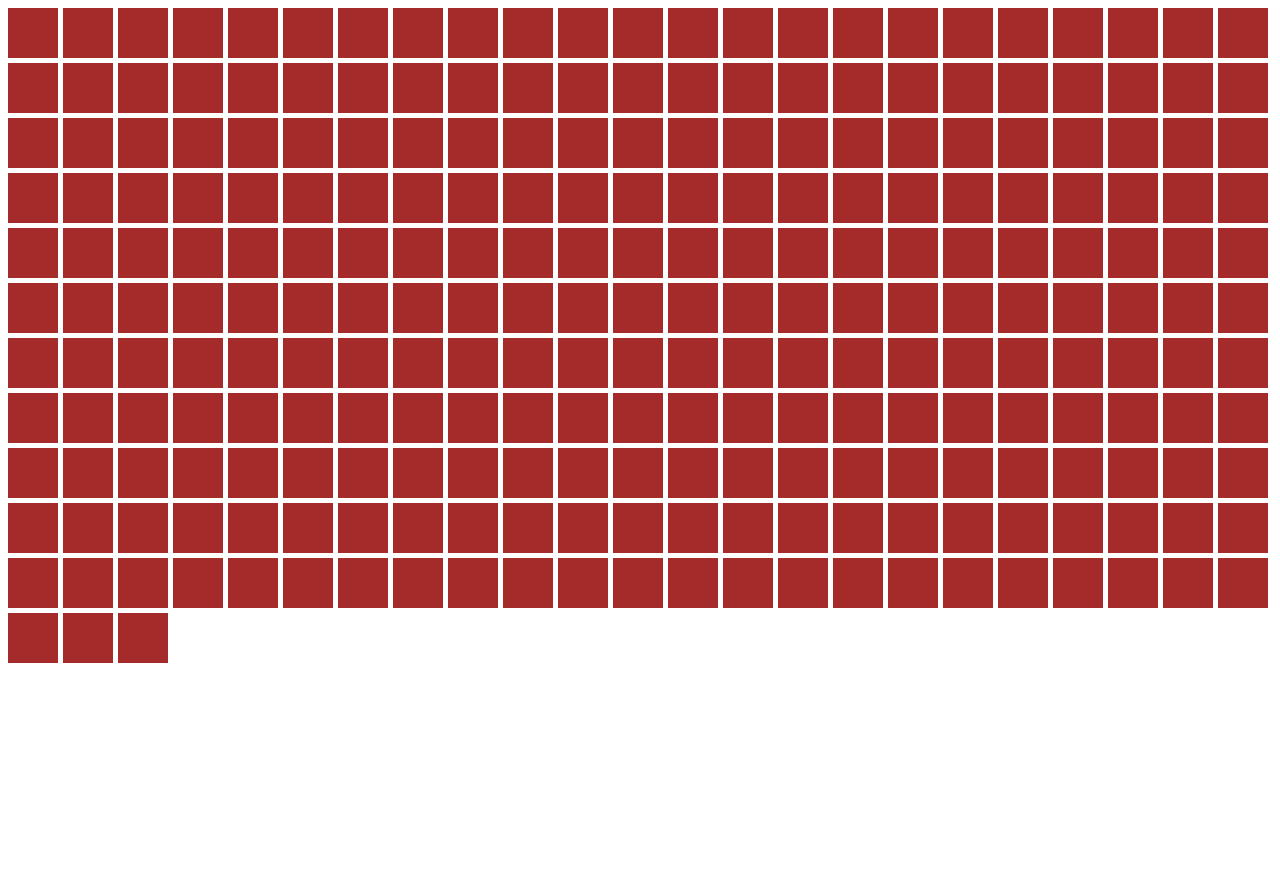
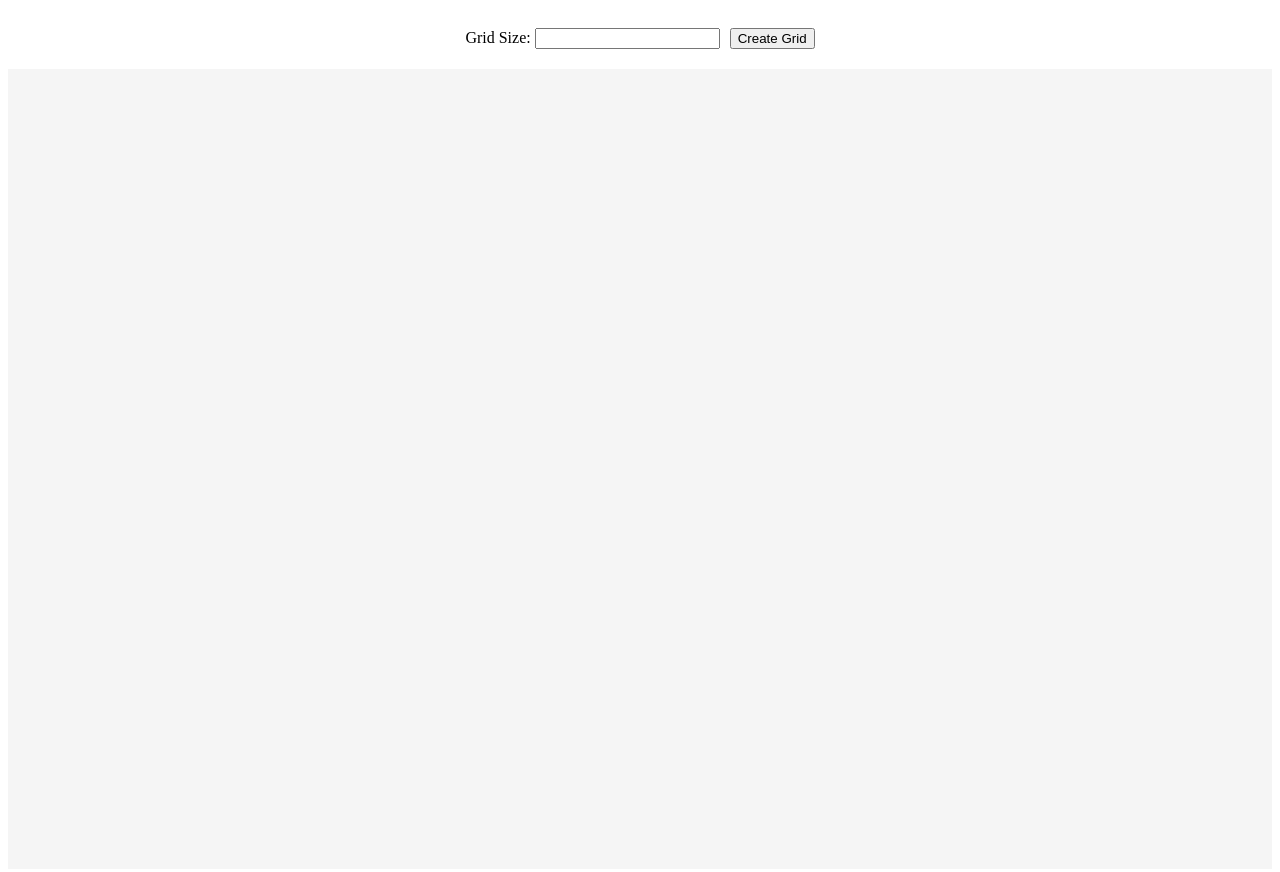
Before and after one commit to sem-at-home/etch-a-sketch, a plain HTML site: page index.html in a window 1280 px wide. Before the commit the page ends 800 px from the top, so only its background shows below. Drawn offline with Linux system fonts and the light colour scheme.

Commit message:
Initial commit etch-a-sketch

```diff
--- a/index.html
+++ b/index.html
@@ -8,6 +8,13 @@
     <title>Etch-A-Sketch</title>
   </head>
   <body>
+    <div id="control-panel">
+      <form>
+        <label for="size">Grid Size: </label>
+        <input type="text" id="size" maxlength="3">
+      </form>
+      <button id="create-button">Create Grid</button>
+    </div>
     <div id="container"></div>
   </body>
 </html>
--- a/index.js
+++ b/index.js
@@ -1,10 +1,34 @@
+const createButton = document.querySelector('#create-button')
+createButton.addEventListener('click', handleCreateButton)
+
 const container = document.querySelector('#container')
-append256Div(container)
+const divList = createXDiv(16)
+divList.forEach(function(div) {container.appendChild(div)})
 
-function append256Div(element) {
-    for (i = 1; i <= 256; i++) {
+function createXDiv(count) {
+    let divList = []
+    for (i = 1; i <= count * count; i++) {
         const div = document.createElement("div")
+        div.addEventListener('mouseover', handleHover)
         div.classList.add('square')
-        element.appendChild(div)
+        div.style['flex-basis'] = `${100 / count}%`
+        divList.push(div)
+    }
+    return divList
+}
+
+function handleCreateButton() {
+    const sizeField = document.querySelector('#size')
+    const size = Number(sizeField.value)
+    console.log(size)
+    if( size > 100 || size < 0 || isNaN(size)) {
+        alert('Sorry, we expect a size as a number between 1 and 100.')
+    } else {
+    const container = document.querySelector('#container')
+    container.replaceChildren(...createXDiv(size))
     }
 }
+
+function handleHover(event) {
+    event.target.style.background = 'black'
+}
--- a/styles.css
+++ b/styles.css
@@ -1,11 +1,24 @@
+body {
+    display: flex;
+    flex-direction: column;
+}
+
+#control-panel {
+    align-items: center;
+    display: flex;
+    gap: 10px;
+    justify-content: center;
+    padding: 20px;
+
+}
+
 .square {
-    background-color: brown;
-    height: 50px;
-    width: 50px;
+    background-color: whitesmoke;
+    flex: 1 0
 }
 
 #container {
     display: flex;
     flex-wrap: wrap;
-    gap: 5px;
+    height: 50em;
 }
```
